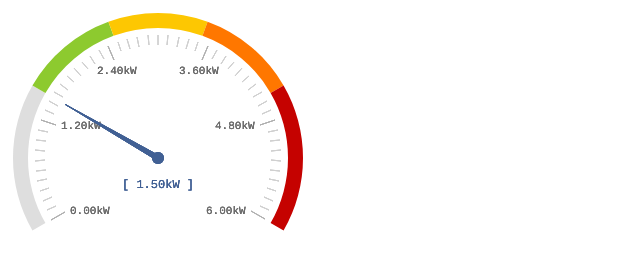
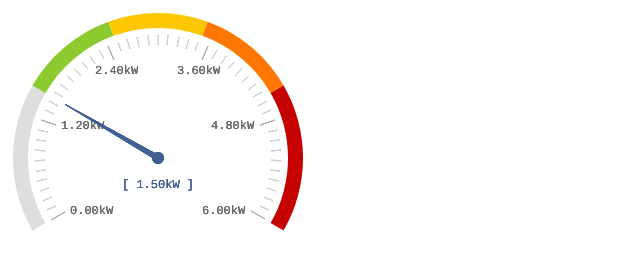
Before and after one commit to stherrienaspnet/ngRadialGauge, a plain HTML site: page ngRadialGauge/ngRadialGauge/src/index.html in a window 1280 px wide. Shown: the full height of the page, 0-640 px from the left. Drawn offline with nearby package versions, Linux system fonts and the light colour scheme.

Commit message:
Added 2 new attributes for text override size

```diff
--- a/ngRadialGauge/ngRadialGauge/src/index.html
+++ b/ngRadialGauge/ngRadialGauge/src/index.html
@@ -10,7 +10,7 @@
 </head>
 <body ng-app="myApp">
     <div ng-controller="RadialGaugeCtrl">
-        <div style="width: 200px;" ng-radial-gauge ranges="ranges" value="value" value-unit="unit" precision="precision" lower-limit="lowerLimit" upper-limit="upperLimit"></div>
+        <div width="300" ng-radial-gauge ranges="ranges" value="value" value-unit="unit" precision="precision" lower-limit="lowerLimit" upper-limit="upperLimit"></div>
     </div>
 </body>
 </html>
--- a/ngRadialGauge/ngRadialGauge/src/scripts/directives/ng-radial-gauge-dir.js
+++ b/ngRadialGauge/ngRadialGauge/src/scripts/directives/ng-radial-gauge-dir.js
@@ -2,7 +2,6 @@ var app = angular.module('myApp', []);
 
 app.directive('ngRadialGauge', ['$window', '$timeout', 'd3Service',
  function ($window, $timeout, d3Service) {
-       "use strict";
      return {
          restrict: 'A',
          scope: {
@@ -16,6 +15,7 @@ app.directive('ngRadialGauge', ['$window', '$timeout', 'd3Service',
              onClick: '&'
          },
          link: function (scope, ele, attrs) {
+             "use strict";
              d3Service.d3().then(function (d3) {
                  var renderTimeout;
                  var width = parseInt(attrs.width) || 300;
@@ -32,6 +32,9 @@ app.directive('ngRadialGauge', ['$window', '$timeout', 'd3Service',
                  var needleColor = attrs.needleColor || "#416094";
                  var valueVerticalOffset = Math.round((width * 30) / 300);
                  var unactiveColor = "#D7D7D7";
+                 var majorGraduationTextSize = parseInt(attrs.majorGraduationTextSize);
+                 var needleValueTextSize = parseInt(attrs.needleValueTextSize);
+
                  var svg = d3.select(ele[0])
                      .append('svg')
                      .attr('width', width)
@@ -123,8 +126,7 @@ app.directive('ngRadialGauge', ['$window', '$timeout', 'd3Service',
                      var textHorizontalPadding = 5;
 
                      var lastGraduationValue = majorGraduationValues[majorGraduationValues.length - 1];
-                       var textSize = (width * 11) / 300;
-                       if (textSize < 9) textSize = 9;
+                     var textSize = isNaN(majorGraduationTextSize) ? (width * 12) / 300 : majorGraduationTextSize;
                      var fontStyle = textSize + "px Courier";
 
                      var dummyText = svg.append("text")
@@ -195,9 +197,7 @@ app.directive('ngRadialGauge', ['$window', '$timeout', 'd3Service',
                          var rightX = centerX - needleRadius * Math.cos(thetaRad + Math.PI / 2);
                          var rightY = centerY - needleRadius * Math.sin(thetaRad + Math.PI / 2);
                          var triangle = "M " + leftX + " " + leftY + " L " + topX + " " + topY + " L " + rightX + " " + rightY;
-                           var textSize = (width * 12) / 300;
-
-                           if (textSize < 11) textSize = 11;
+                         var textSize = isNaN(needleValueTextSize) ? (width * 12) / 300 : needleValueTextSize;
                          var fontStyle = textSize + "px Courier";
 
                          if (scope.value >= minLimit && scope.value <= maxLimit) {
```
Also changed, not shown: 1 other file. Lines whose indentation alone changed are shown as unchanged.
